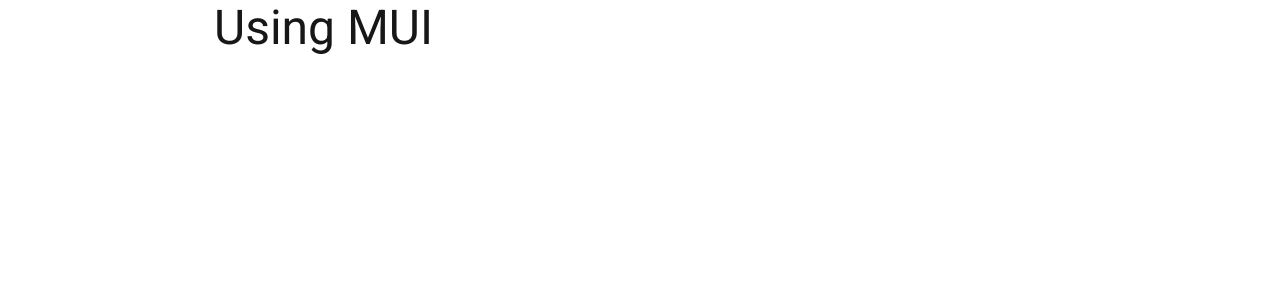
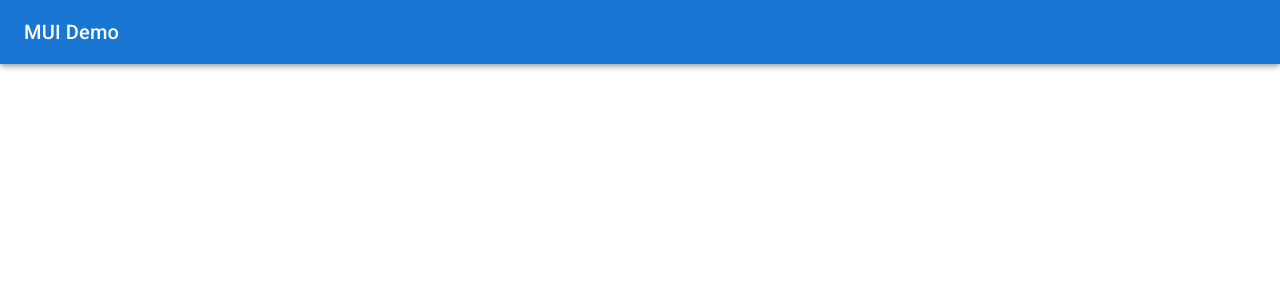
Before and after one commit to dmit-2008/dmit2008-A02-winter-2025, a Next.js app in the folder 06-nextjs-mui-component-library/components-mui-example/: page / in a window 1280 px wide. Shown: the top 300 px of the page. Built offline with nearby package versions, Linux system fonts and the light colour scheme.

Commit message:
class progress pushed

```diff
--- a/06-nextjs-mui-component-library/components-mui-example/components/Navbar.js
+++ b/06-nextjs-mui-component-library/components-mui-example/components/Navbar.js
@@ -2,3 +2,21 @@
 // with a prop called title
 // I want to use an app bar from mui
 // export and use it in the index.js
+import AppBar from '@mui/material/AppBar';
+import Toolbar from '@mui/material/Toolbar';
+import Typography from '@mui/material/Typography';
+
+export default function Navbar({title}) {
+  return <AppBar>
+    <Toolbar>
+      <Typography
+        variant="h6"
+        component="div"
+        sx={{flexGrow: 1}}
+      >
+        {/* using the prop defined above */}
+        {title}
+      </Typography>
+    </Toolbar>
+  </AppBar>
+}
--- a/06-nextjs-mui-component-library/components-mui-example/pages/index.js
+++ b/06-nextjs-mui-component-library/components-mui-example/pages/index.js
@@ -5,11 +5,14 @@
 // go to these docs https://mui.com/material-ui/react-typography/
 import Typography from '@mui/material/Typography';
 
+import Navbar from '@/components/Navbar';
+
 // write the title "Using MUI"
 
 export default function Home() {
   return (
     <div>
+      <Navbar title={"MUI Demo"} />
       {/* component prop as main essentially renders this
       component as a main element
       docs here: https://mui.com/material-ui/api/container/
```
